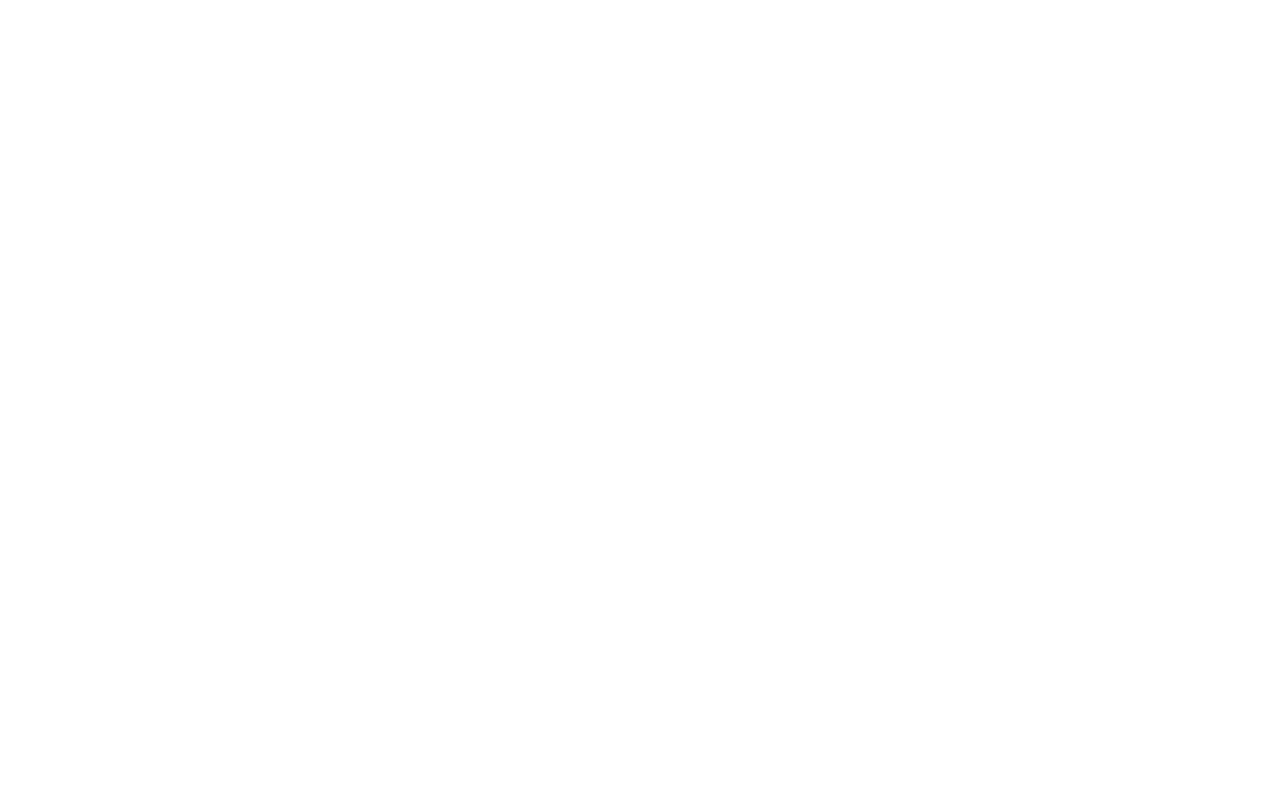
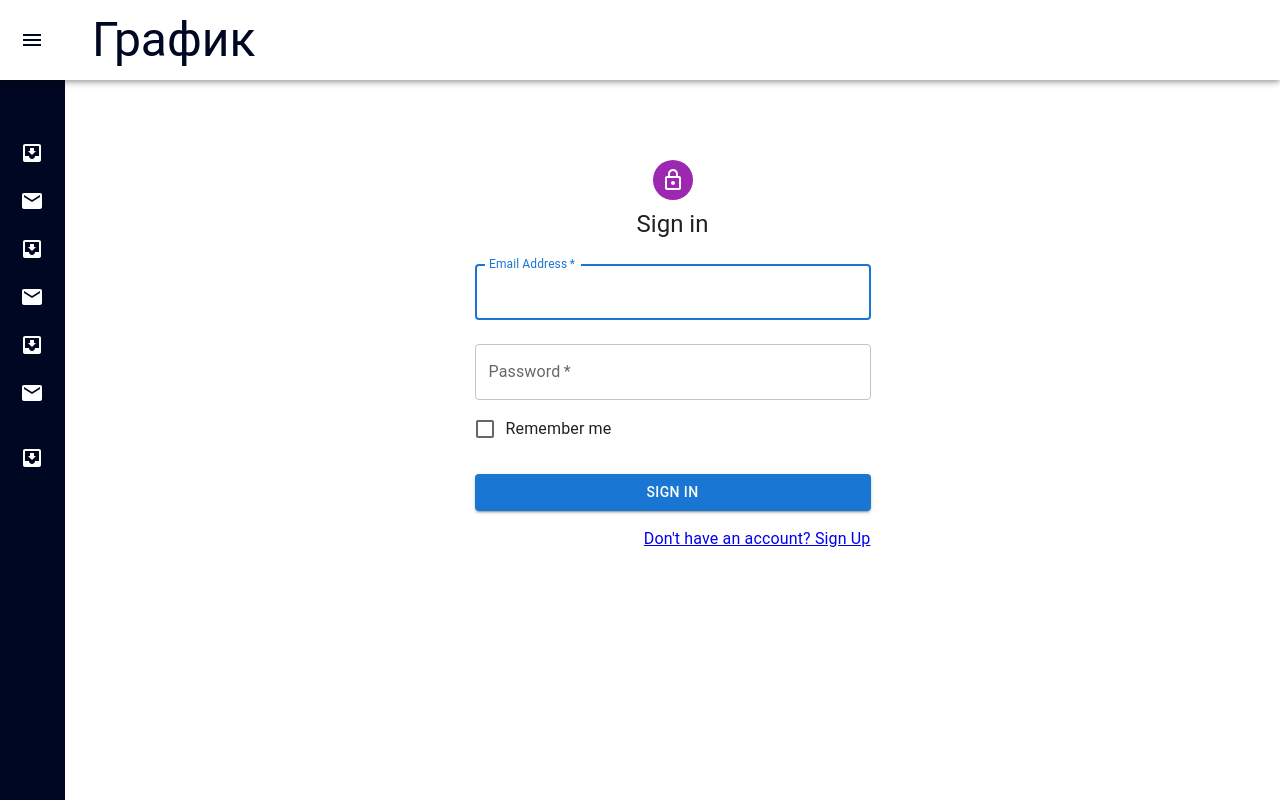
Before and after one commit to RuTa31/Admin_dash, a React (Create React App) app: page /singin in a window 1280 px wide. Before the commit this address had no page. Built offline with nearby package versions, Linux system fonts and the light colour scheme.

Commit message:
all code change

```diff
--- a/src/App.js
+++ b/src/App.js
@@ -1,16 +1,7 @@
-import Home from './page/Home';
-import SignUp from './page/login/SignUp';
-import { Link, Route, Routes} from 'react-router-dom';
+import Home from "./page/Home";
 
 function App() {
-  return (
-          <Routes>
-              <Route path="/" element={<SignUp />}/>
-              <Route path="Home" element={<Home />}/>
-          </Routes>
-  )
-
-
+  return <Home />;
 }
 
 export default App;
--- a/src/page/Home.jsx
+++ b/src/page/Home.jsx
@@ -1,99 +1,107 @@
-import * as React from 'react';
-import { styled, useTheme } from '@mui/material/styles';
-import Box from '@mui/material/Box';
-import MuiDrawer from '@mui/material/Drawer';
-import MuiAppBar from '@mui/material/AppBar';
-import Toolbar from '@mui/material/Toolbar';
-import List from '@mui/material/List';
-import CssBaseline from '@mui/material/CssBaseline';
-import Typography from '@mui/material/Typography';
-import Divider from '@mui/material/Divider';
-import IconButton from '@mui/material/IconButton';
-import MenuIcon from '@mui/icons-material/Menu';
-import ChevronLeftIcon from '@mui/icons-material/ChevronLeft';
-import ChevronRightIcon from '@mui/icons-material/ChevronRight';
-import ListItem from '@mui/material/ListItem';
-import ListItemButton from '@mui/material/ListItemButton';
-import ListItemIcon from '@mui/material/ListItemIcon';
-import ListItemText from '@mui/material/ListItemText';
-import InboxIcon from '@mui/icons-material/MoveToInbox';
-import MailIcon from '@mui/icons-material/Mail';
-import Logo from '../image/Logo.png';
-import { Link, Route, Routes} from 'react-router-dom';
-import Buy from './Buy';
-import Chart from './Chart';
-import Settings from './Settings';
-import Menu from './Menu';
-import SignUp from './login/SignUp';
+import * as React from "react";
+import { styled, useTheme } from "@mui/material/styles";
+import Box from "@mui/material/Box";
+import MuiDrawer from "@mui/material/Drawer";
+import MuiAppBar from "@mui/material/AppBar";
+import Toolbar from "@mui/material/Toolbar";
+import List from "@mui/material/List";
+import CssBaseline from "@mui/material/CssBaseline";
+import Typography from "@mui/material/Typography";
+import Divider from "@mui/material/Divider";
+import IconButton from "@mui/material/IconButton";
+import MenuIcon from "@mui/icons-material/Menu";
+import ChevronLeftIcon from "@mui/icons-material/ChevronLeft";
+import ChevronRightIcon from "@mui/icons-material/ChevronRight";
+import ListItem from "@mui/material/ListItem";
+import ListItemButton from "@mui/material/ListItemButton";
+import ListItemIcon from "@mui/material/ListItemIcon";
+import ListItemText from "@mui/material/ListItemText";
+import InboxIcon from "@mui/icons-material/MoveToInbox";
+import MailIcon from "@mui/icons-material/Mail";
+import Logo from "../image/Logo.png";
+import { Link, Route, Routes } from "react-router-dom";
+import Buy from "./Buy";
+import Chart from "./Chart";
+import Settings from "./Settings";
+import Menu from "./Menu";
+import SignIn from "./login/Singin";
+import SignUp from "./login/SignUp";
 
 const drawerWidth = 240;
-const side_bar_list = ['sign_up', 'Захиалга', 'График', 'Тохиргоо', 'Меню'];
-const side_ID = ['/', 'Buy', 'chart', 'settings', 'menu'];
+const side_bar_list = [
+  "Захиалга",
+  "График",
+  "Тохиргоо",
+  "Меню",
+  "Singin",
+  "Singup",
+];
+const side_ID = ["/", "chart", "settings", "menu", "Singin", "Singup"];
 
 const openedMixin = (theme) => ({
   width: drawerWidth,
-  transition: theme.transitions.create('width', {
+  transition: theme.transitions.create("width", {
     easing: theme.transitions.easing.sharp,
     duration: theme.transitions.duration.enteringScreen,
   }),
-  overflowX: 'hidden',
+  overflowX: "hidden",
 });
 
 const closedMixin = (theme) => ({
-  transition: theme.transitions.create('width', {
+  transition: theme.transitions.create("width", {
     easing: theme.transitions.easing.sharp,
     duration: theme.transitions.duration.leavingScreen,
   }),
-  overflowX: 'hidden',
+  overflowX: "hidden",
   width: `calc(${theme.spacing(7)} + 1px)`,
-  [theme.breakpoints.up('sm')]: {
+  [theme.breakpoints.up("sm")]: {
     width: `calc(${theme.spacing(8)} + 1px)`,
   },
 });
 
-const DrawerHeader = styled('div')(({ theme }) => ({
-  display: 'flex',
-  alignItems: 'center',
-  justifyContent: 'flex-end',
+const DrawerHeader = styled("div")(({ theme }) => ({
+  display: "flex",
+  alignItems: "center",
+  justifyContent: "flex-end",
   padding: theme.spacing(0, 1),
   // necessary for content to be below app bar
   ...theme.mixins.toolbar,
 }));
 
 const AppBar = styled(MuiAppBar, {
-  shouldForwardProp: (prop) => prop !== 'open',
+  shouldForwardProp: (prop) => prop !== "open",
 })(({ theme, open }) => ({
   zIndex: theme.zIndex.drawer + 1,
-  transition: theme.transitions.create(['width', 'margin'], {
+  transition: theme.transitions.create(["width", "margin"], {
     easing: theme.transitions.easing.sharp,
     duration: theme.transitions.duration.leavingScreen,
   }),
   ...(open && {
     marginLeft: drawerWidth,
     width: `calc(100% - ${drawerWidth}px)`,
-    transition: theme.transitions.create(['width', 'margin'], {
+    transition: theme.transitions.create(["width", "margin"], {
       easing: theme.transitions.easing.sharp,
       duration: theme.transitions.duration.enteringScreen,
     }),
   }),
 }));
 
-const Drawer = styled(MuiDrawer, { shouldForwardProp: (prop) => prop !== 'open' })(
-  ({ theme, open }) => ({
+const Drawer = styled(MuiDrawer, {
+  shouldForwardProp: (prop) => prop !== "open",
+})(({ theme, open }) => ({
   width: drawerWidth,
   flexShrink: 0,
-    whiteSpace: 'nowrap',
-    boxSizing: 'border-box',
+  whiteSpace: "nowrap",
+  boxSizing: "border-box",
   ...(open && {
     ...openedMixin(theme),
-      '& .MuiDrawer-paper': openedMixin(theme),
+    "& .MuiDrawer-paper": openedMixin(theme),
   }),
   ...(!open && {
     ...closedMixin(theme),
-      '& .MuiDrawer-paper': closedMixin(theme),
+    "& .MuiDrawer-paper": closedMixin(theme),
   }),
-  }),
-);
+}));
 
 const Home = () => {
   const theme = useTheme();
@@ -108,10 +116,14 @@
   };
 
   return (
-    <Box sx={{ display: 'flex' }}>
+    <Box sx={{ display: "flex" }}>
       <CssBaseline />
-      <AppBar position="fixed" open={open} sx={{backgroundColor: 'white', color: "#000723"}}  >
-        <Toolbar sx={{height: 80}}>
+      <AppBar
+        position="fixed"
+        open={open}
+        sx={{ backgroundColor: "white", color: "#000723" }}
+      >
+        <Toolbar sx={{ height: 80 }}>
           <IconButton
             color="inherit"
             aria-label="open drawer"
@@ -119,7 +131,7 @@
             edge="start"
             sx={{
               marginRight: 5,
-              ...(open && { display: 'none' }),
+              ...(open && { display: "none" }),
             }}
           >
             <MenuIcon />
@@ -129,40 +141,58 @@
           </Typography>
         </Toolbar>
       </AppBar>
-      <Drawer variant="permanent" open={open}
-      sx={{'& .MuiDrawer-paper': {
+      <Drawer
+        variant="permanent"
+        open={open}
+        sx={{
+          "& .MuiDrawer-paper": {
             color: "white",
-        backgroundColor: "#000723"
-      },}}
+            backgroundColor: "#000723",
+          },
+        }}
       >
-        <DrawerHeader sx={{margin: 3}}>
+        <DrawerHeader sx={{ margin: 3 }}>
           <IconButton onClick={handleDrawerClose}>
             <img src={Logo}></img>
-            {theme.direction === 'rtl' ? <ChevronLeftIcon /> : <ChevronRightIcon />}
+            {theme.direction === "rtl" ? (
+              <ChevronLeftIcon />
+            ) : (
+              <ChevronRightIcon />
+            )}
           </IconButton>
         </DrawerHeader>
         <Divider />
         <List>
           {side_bar_list.map((text, index) => (
-            <Link style={{textDecoration:'none',color:'white'}} key={text} to={side_ID[index]}>
-                <ListItem disablePadding sx={{ display: 'block' }}>
+            <Link
+              style={{ textDecoration: "none", color: "white" }}
+              key={text}
+              to={side_ID[index]}
+            >
+              <ListItem disablePadding sx={{ display: "block" }}>
                 <ListItemButton
                   sx={{
                     minHeight: 48,
-                        justifyContent: open ? 'initial' : 'center',
-                        px: 2.5, "&:hover": {
-                          background: 'linear-gradient(90deg, #66B60F -1.37%, rgba(102, 182, 15, 0) 100%);'
-                        }
+                    justifyContent: open ? "initial" : "center",
+                    px: 2.5,
+                    "&:hover": {
+                      background:
+                        "linear-gradient(90deg, #66B60F -1.37%, rgba(102, 182, 15, 0) 100%);",
+                    },
                   }}
                 >
                   <ListItemIcon
                     sx={{
                       minWidth: 0,
-                            mr: open ? 3 : 'auto',
-                            justifyContent: 'center',
+                      mr: open ? 3 : "auto",
+                      justifyContent: "center",
                     }}
                   >
-                        {index % 2 === 0 ? <InboxIcon sx={{color: 'white'}} /> : <MailIcon sx={{color: 'white'}} />}
+                    {index % 2 === 0 ? (
+                      <InboxIcon sx={{ color: "white" }} />
+                    ) : (
+                      <MailIcon sx={{ color: "white" }} />
+                    )}
                   </ListItemIcon>
                   <ListItemText primary={text} sx={{ opacity: open ? 1 : 0 }} />
                 </ListItemButton>
@@ -172,42 +202,47 @@
         </List>
         <Divider />
         <List>
-          {['Гарах'].map((text, index) => (
-            <ListItem key={text} disablePadding sx={{ display: 'block' }}>
+          {["Гарах"].map((text, index) => (
+            <ListItem key={text} disablePadding sx={{ display: "block" }}>
               <ListItemButton
                 sx={{
                   minHeight: 48,
-                  justifyContent: open ? 'initial' : 'center',
+                  justifyContent: open ? "initial" : "center",
                   px: 2.5,
                 }}
               >
                 <ListItemIcon
                   sx={{
                     minWidth: 0,
-                    mr: open ? 3 : 'auto',
-                    justifyContent: 'center',
+                    mr: open ? 3 : "auto",
+                    justifyContent: "center",
                   }}
                 >
-                  {index % 2 === 0 ? <InboxIcon sx={{color: 'white'}} /> : <MailIcon sx={{color: 'white'}} />}
+                  {index % 2 === 0 ? (
+                    <InboxIcon sx={{ color: "white" }} />
+                  ) : (
+                    <MailIcon sx={{ color: "white" }} />
+                  )}
                 </ListItemIcon>
                 <ListItemText primary={text} sx={{ opacity: open ? 1 : 0 }} />
               </ListItemButton>
             </ListItem>
           ))}
         </List>
-      </Drawer >
+      </Drawer>
       <Box component="main" sx={{ flexGrow: 1, p: 3 }}>
         <DrawerHeader />
         <Routes>
-              {/* <Route path="/" element={<SignUp />}/> */}
-              <Route path="Buy" element={<Buy />}/>
-              <Route path="/Chart" element={<Chart />}/>
-              <Route path="/settings" element={<Settings />}/>
-              <Route path='/Menu' element={<Menu />}/>
+          <Route path="/" element={<Buy />} />
+          <Route path="/Chart" element={<Chart />} />
+          <Route path="/settings" element={<Settings />} />
+          <Route path="/Menu" element={<Menu />} />
+          <Route path="singin" element={<SignIn />} />
+          <Route path="singup" element={<SignUp />} />
         </Routes>
       </Box>
     </Box>
   );
-}
+};
 
 export default Home;
--- a/src/page/login/SignUp.jsx
+++ b/src/page/login/SignUp.jsx
@@ -1,41 +1,30 @@
-import * as React from 'react';
-import Avatar from '@mui/material/Avatar';
-import Button from '@mui/material/Button';
-import CssBaseline from '@mui/material/CssBaseline';
-import TextField from '@mui/material/TextField';
-import FormControlLabel from '@mui/material/FormControlLabel';
-import Checkbox from '@mui/material/Checkbox';
+import * as React from "react";
+import Avatar from "@mui/material/Avatar";
+import Button from "@mui/material/Button";
+import CssBaseline from "@mui/material/CssBaseline";
+import TextField from "@mui/material/TextField";
+import FormControlLabel from "@mui/material/FormControlLabel";
+import Checkbox from "@mui/material/Checkbox";
 // import Link from '@mui/material/Link';
-import Grid from '@mui/material/Grid';
-import Box from '@mui/material/Box';
-import LockOutlinedIcon from '@mui/icons-material/LockOutlined';
-import Typography from '@mui/material/Typography';
-import Container from '@mui/material/Container';
-import { createTheme, ThemeProvider } from '@mui/material/styles';
-import { Link } from 'react-router-dom';
-
-function Copyright(props) {
-  return (
-    <Typography variant="body2" color="text.secondary" align="center" {...props}>
-      {'Copyright © '}
-      <Link color="inherit" href="https://mui.com/">
-        Your Website
-      </Link>{' '}
-      {new Date().getFullYear()}
-      {'.'}
-    </Typography>
-  );
-}
+import Grid from "@mui/material/Grid";
+import Box from "@mui/material/Box";
+import LockOutlinedIcon from "@mui/icons-material/LockOutlined";
+import Typography from "@mui/material/Typography";
+import Container from "@mui/material/Container";
+import { createTheme, ThemeProvider } from "@mui/material/styles";
+import { Link } from "react-router-dom";
+import { useNavigation } from "react";
 
 const theme = createTheme();
 
 export default function SignUp() {
+  // const navigate = useNavigation();
   const handleSubmit = (event) => {
     event.preventDefault();
     const data = new FormData(event.currentTarget);
     console.log({
-      email: data.get('email'),
-      password: data.get('password'),
+      email: data.get("email"),
+      password: data.get("password"),
     });
   };
 
@@ -46,18 +35,23 @@
         <Box
           sx={{
             marginTop: 8,
-            display: 'flex',
-            flexDirection: 'column',
-            alignItems: 'center',
+            display: "flex",
+            flexDirection: "column",
+            alignItems: "center",
           }}
         >
-          <Avatar sx={{ m: 1, bgcolor: 'secondary.main' }}>
+          <Avatar sx={{ m: 1, bgcolor: "secondary.main" }}>
             <LockOutlinedIcon />
           </Avatar>
           <Typography component="h1" variant="h5">
             Sign up
           </Typography>
-          <Box component="form" noValidate onSubmit={handleSubmit} sx={{ mt: 3 }}>
+          <Box
+            component="form"
+            noValidate
+            onSubmit={handleSubmit}
+            sx={{ mt: 3 }}
+          >
             <Grid container spacing={2}>
               <Grid item xs={12} sm={6}>
                 <TextField
@@ -94,21 +88,23 @@
                 <TextField
                   required
                   fullWidth
-                  name="password"
-                  label="Password"
-                  type="password"
-                  id="password"
-                  autoComplete="new-password"
+                  name="phone number"
+                  label="phone number"
+                  type="phone number"
+                  id="phone number"
+                  autoComplete="phone number"
                 />
               </Grid>
               <Grid item xs={12}>
                 <FormControlLabel
-                  control={<Checkbox value="allowExtraEmails" color="primary" />}
+                  control={
+                    <Checkbox value="allowExtraEmails" color="primary" />
+                  }
                   label="I want to receive inspiration, marketing promotions and updates via email."
                 />
               </Grid>
             </Grid>
-            <Link to={"Home"}>
+            <Link to="/Home">
               <Button
                 type="submit"
                 fullWidth
@@ -120,14 +116,11 @@
             </Link>
             <Grid container justifyContent="flex-end">
               <Grid item>
-                <Link href="#" variant="body2">
-                  Already have an account? Sign in
-                </Link>
+                <Link to="/">Already have an account? Sign in</Link>
               </Grid>
             </Grid>
           </Box>
         </Box>
-        <Copyright sx={{ mt: 5 }} />
       </Container>
     </ThemeProvider>
   );
--- /dev/null
+++ b/src/page/login/Singin.jsx
@@ -0,0 +1,96 @@
+import * as React from 'react';
+import Avatar from '@mui/material/Avatar';
+import Button from '@mui/material/Button';
+import CssBaseline from '@mui/material/CssBaseline';
+import TextField from '@mui/material/TextField';
+import FormControlLabel from '@mui/material/FormControlLabel';
+import Checkbox from '@mui/material/Checkbox';
+import { Link } from 'react-router-dom';
+import Grid from '@mui/material/Grid';
+import Box from '@mui/material/Box';
+import LockOutlinedIcon from '@mui/icons-material/LockOutlined';
+import Typography from '@mui/material/Typography';
+import Container from '@mui/material/Container';
+import { createTheme, ThemeProvider } from '@mui/material/styles';
+
+
+const theme = createTheme();
+
+export default function SignIn() {
+  const handleSubmit = (event) => {
+    event.preventDefault();
+    const data = new FormData(event.currentTarget);
+    console.log({
+      email: data.get('email'),
+      password: data.get('password'),
+    });
+  };
+
+  return (
+    <ThemeProvider theme={theme}>
+      <Container component="main" maxWidth="xs">
+        <CssBaseline />
+        <Box
+          sx={{
+            marginTop: 8,
+            display: 'flex',
+            flexDirection: 'column',
+            alignItems: 'center',
+          }}
+        >
+          <Avatar sx={{ m: 1, bgcolor: 'secondary.main' }}>
+            <LockOutlinedIcon />
+          </Avatar>
+          <Typography component="h1" variant="h5">
+            Sign in
+          </Typography>
+          <Box component="form" onSubmit={handleSubmit} noValidate sx={{ mt: 1 }}>
+            <TextField
+              margin="normal"
+              required
+              fullWidth
+              id="email"
+              label="Email Address"
+              name="email"
+              autoComplete="email"
+              autoFocus
+            />
+            <TextField
+              margin="normal"
+              required
+              fullWidth
+              name="password"
+              label="Password"
+              type="password"
+              id="password"
+              autoComplete="current-password"
+            />
+            <FormControlLabel
+              control={<Checkbox value="remember" color="primary" />}
+              label="Remember me"
+            />
+            <Link to="Home">
+                <Button
+                type="submit"
+                fullWidth
+                variant="contained"
+                sx={{ mt: 3, mb: 2 }}
+                >
+                Sign In
+                </Button>
+            </Link>
+            <Grid container>
+              <Grid item xs>
+              </Grid>
+              <Grid item>
+                <Link to="/sign_up">
+                  {"Don't have an account? Sign Up"}
+                </Link>
+              </Grid>
+            </Grid>
+          </Box>
+        </Box>
+      </Container>
+    </ThemeProvider>
+  );
+}
```
Lines whose indentation alone changed are shown as unchanged.
